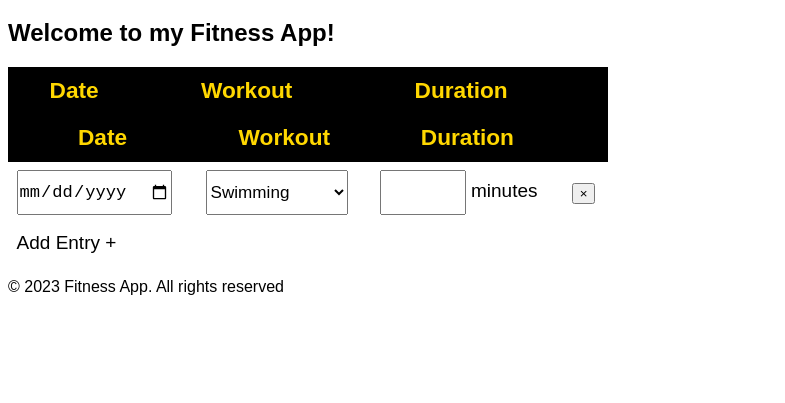
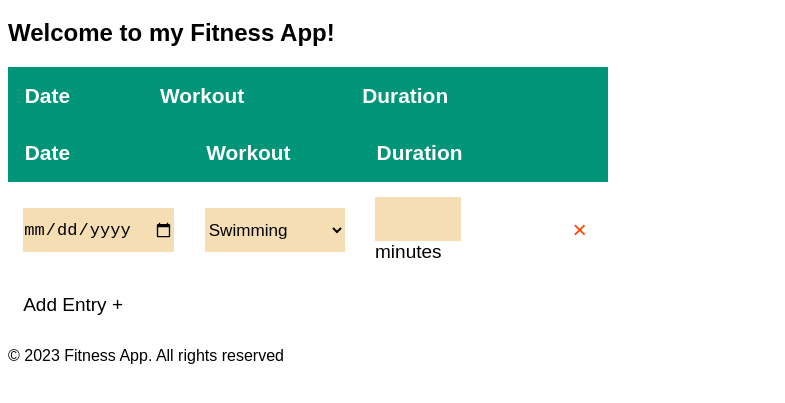
Before and after one commit to krystalmark/fitness, a plain HTML site: page fitness project/index.html in a window 1280 px wide. Shown: the part 61-464 px from the top of the page, without its empty margins (0-785 px from the left). Drawn offline with Linux system fonts and the light colour scheme.

Commit message:
styling up

```diff
--- a/fitness project/style.css
+++ b/fitness project/style.css
@@ -33,23 +33,23 @@ h1 {
   }
 
   .tracker th {
-    font-size: 0.6cm;
-    text-align: center;
-    color: gold;
-    background:black;
+    font-size: 1.1em;
+    text-align: left;
+    color: #fff;
+    background:#009578;
   }
 
   .tracker th,
   .tracker td {
-    padding: 0.45em;
+    padding: 0.8em;
   }
 
   .tracker__entries.tracker__row{
-    background: grey;
+    background: #eee;
   }
 
   .tracker__entries.tracker__row:nth-child(odd){
-    background: darkcyan;
+    background: #ddd;
   }
 
   .tracker__date,
@@ -60,9 +60,27 @@ h1 {
     font-size: 0.9em;
     height: 2.6em;
     padding: 0.5em 0;
+    background: wheat;
+    border: none;
+    outline: none;
   }
 
   .tracker__duration{
     width: 5em;
     text-align: right;
   }
+
+  .tracker__button {
+    display:flex;
+    align-items: center;
+    justify-content: center;
+    background: none;
+    border: none;
+    color: orangered;
+    font-size: 1.3em;
+    margin-left: 0.7em;
+  }
+
+  .tracker__button:hover {
+    background: rgba(0, 0, 0, 0.1);
+  }
```
